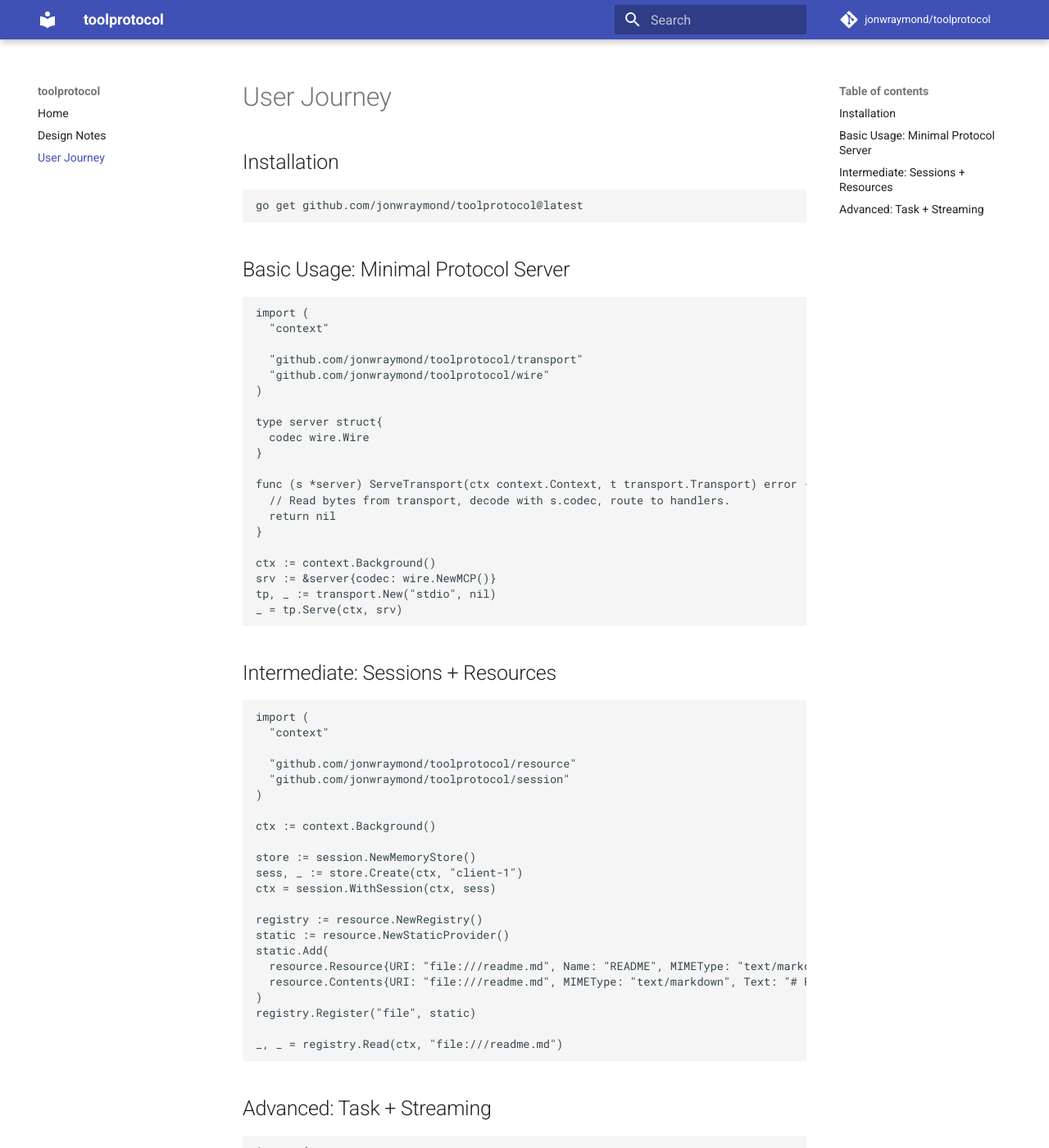
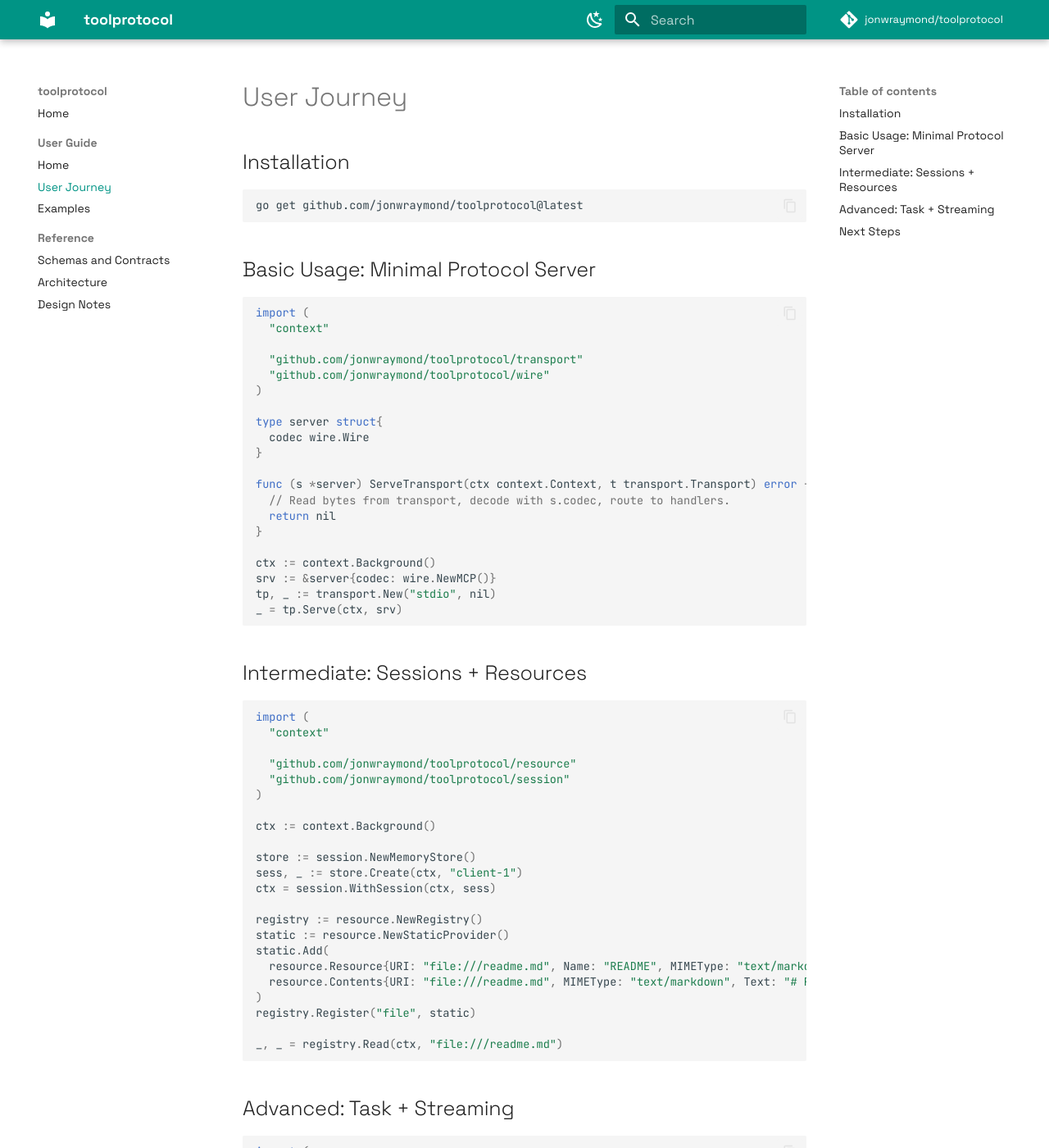
Before and after one commit to jonwraymond/toolprotocol, an MkDocs documentation site: the page built from docs/user-journey.md, in a window 1280 px wide and 1400 px high. Shown: the whole window at 82% size. Built offline with MkDocs 1.6.1 and Material for MkDocs 9.7.7, drawn with Linux system fonts in a browser that asks for light colours; comment, search, counter and statistics services are not loaded; some of the changed text lies outside the part shown.

Commit message:
docs(toolprotocol): align docs and mkdocs

````diff
--- a/docs/user-journey.md
+++ b/docs/user-journey.md
@@ -78,3 +78,8 @@ _ = s.Send(ctx, stream.Event{Type: stream.EventProgress, Data: 0.3})
 _ = s.Send(ctx, stream.Event{Type: stream.EventComplete, Data: map[string]any{"ok": true}})
 _ = s.Close()
 ```
+
+## Next Steps
+
+- Review the [Examples](examples.md) page for runnable snippets.
+- Use `toolprotocol/wire` + `toolprotocol/transport` inside `metatools-mcp`.
--- a/mkdocs.yml
+++ b/mkdocs.yml
@@ -1,12 +1,75 @@
 site_name: toolprotocol
-site_description: Documentation for toolprotocol
+site_description: Protocol primitives for transports, wire formats, streams, sessions, and prompts in the ApertureStack tool framework.
+site_url: https://jonwraymond.github.io/toolprotocol/
 repo_name: jonwraymond/toolprotocol
 repo_url: https://github.com/jonwraymond/toolprotocol
 edit_uri: edit/main/docs/
 docs_dir: docs
+
 nav:
   - Home: index.md
-  - Design Notes: design-notes.md
-  - User Journey: user-journey.md
+  - User Guide:
+      - Getting Started: index.md
+      - User Journey: user-journey.md
+      - Examples: examples.md
+  - Reference:
+      - Schemas and Contracts: schemas.md
+      - Architecture: architecture.md
+      - Design Notes: design-notes.md
+
 theme:
   name: material
+  features:
+    - navigation.instant
+    - navigation.tracking
+    - navigation.sections
+    - navigation.top
+    - search.suggest
+    - search.highlight
+    - content.code.copy
+    - toc.follow
+  palette:
+    - scheme: default
+      primary: teal
+      accent: amber
+      toggle:
+        icon: material/weather-night
+        name: Switch to dark mode
+    - scheme: slate
+      primary: teal
+      accent: amber
+      toggle:
+        icon: material/white-balance-sunny
+        name: Switch to light mode
+  font:
+    text: Space Grotesk
+    code: JetBrains Mono
+
+plugins:
+  - search
+
+markdown_extensions:
+  - admonition
+  - attr_list
+  - def_list
+  - footnotes
+  - md_in_html
+  - toc:
+      permalink: true
+  - pymdownx.details
+  - pymdownx.superfences:
+      custom_fences:
+        - name: mermaid
+          class: mermaid
+          format: !!python/name:pymdownx.superfences.fence_code_format
+  - pymdownx.highlight:
+      anchor_linenums: true
+  - pymdownx.inlinehilite
+  - pymdownx.snippets
+  - pymdownx.tabbed:
+      alternate_style: true
+
+extra:
+  social:
+    - icon: fontawesome/brands/github
+      link: https://github.com/jonwraymond/toolprotocol
````
Also changed, not shown: docs/architecture.md (added, +78 -0 lines), docs/examples.md (added, +53 -0 lines), docs/index.md (+7 -0 lines), docs/schemas.md (added, +80 -0 lines), 1 other file.
